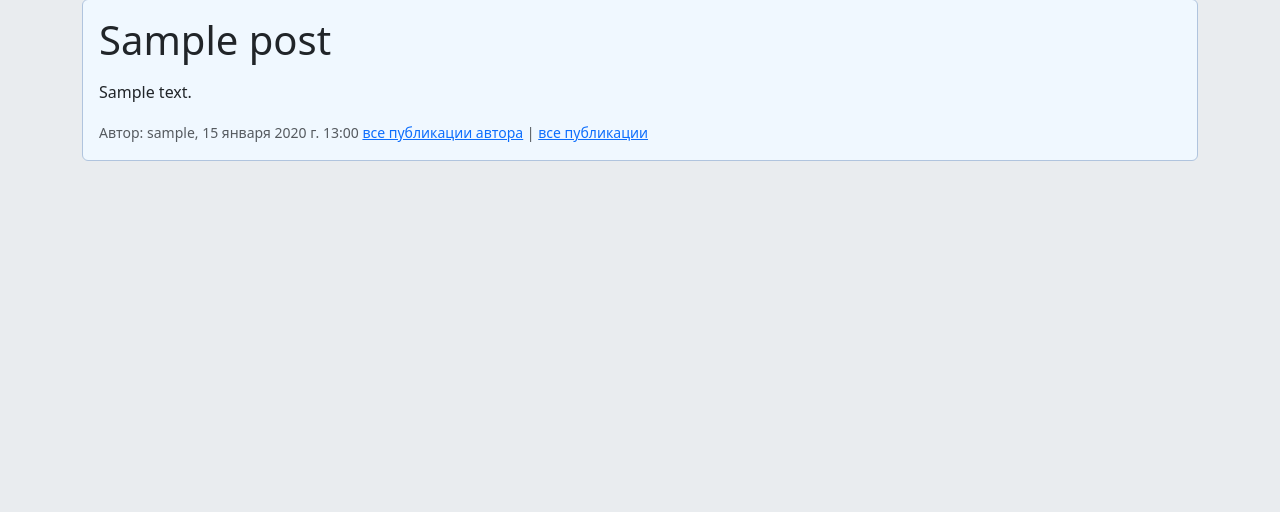
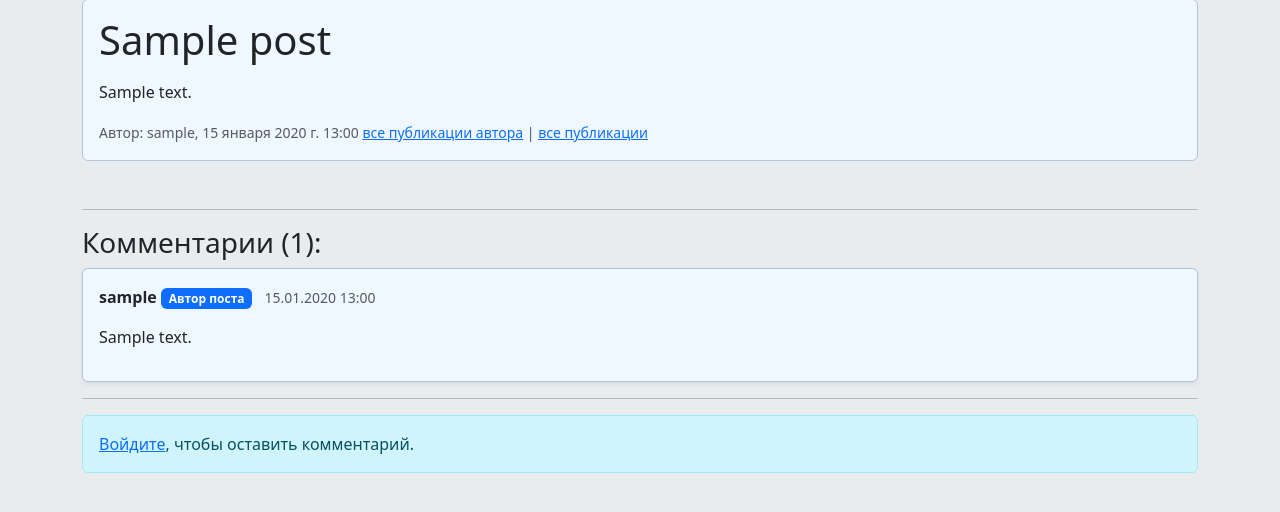
Before and after one commit to Zheka-m-p/My_Django_projects, a Django app: page /blog/post/1/ in a window 1280 px wide. Shown: the part 167-679 px from the top of the page. Run offline with Django 5.2, Linux system fonts and the light colour scheme; tables that the repository leaves empty hold one stand-in row (values such as "Sample post").

Commit message:
первая версия комментариев, чуть налалдить и окей , а потом лайки

```diff
--- /dev/null
+++ b/Second_project/blog/forms.py
@@ -0,0 +1,15 @@
+from django import forms
+from .models import Comment
+
+class CommentForm(forms.ModelForm):
+    class Meta:
+        model = Comment
+        fields = ('content',) # Пользователь вводит только текст
+        widgets = {
+            # Настраиваем внешний вид поля ввода
+            'content': forms.Textarea(attrs={
+                'rows': 3,
+                'placeholder': 'Напишите комментарий...',
+                'class': 'form-control'
+            }),
+        }
--- a/Second_project/blog/templates/blog/solo_post.html
+++ b/Second_project/blog/templates/blog/solo_post.html
@@ -48,5 +48,54 @@
         </div>
     </div>
 </div>
+
+<div class="container mt-5 mb-5">
+    <hr>
+    <h3>Комментарии ({{ post.comment_set.count }}):</h3>
+
+    <!-- 1. Список всех комментариев -->
+    {% for comment in post.comment_set.all %}
+        <div class="card mb-3 shadow-sm">
+            <div class="card-body">
+                <p class="mb-1">
+                    <strong>{{ comment.author.username }}</strong>
+                    {% if comment.author == post.author %}
+                        <span class="badge bg-primary">Автор поста</span>
+                    {% endif %}
+                    <small class="text-muted ms-2">{{ comment.created_at|date:"d.m.Y H:i" }}</small>
+                </p>
+                <p class="card-text">{{ comment.content|linebreaks }}</p>
+
+                <!-- Кнопка удаления (видна автору коммента или автору поста) -->
+                {% if user == comment.author or user == post.author %}
+                    <a href="{% url 'blog:delete_comment' comment.pk %}" class="btn btn-sm btn-outline-danger">Удалить</a>
+                {% endif %}
+            </div>
+        </div>
+    {% empty %}
+        <p class="text-muted">Комментариев пока нет. Будьте первым!</p>
+    {% endfor %}
+
+    <hr>
+
+    <!-- 2. Форма добавления (только для залогиненных) -->
+    {% if user.is_authenticated %}
+        <div class="card p-4">
+            <h4 class="mb-3">Оставить комментарий:</h4>
+            <!-- Данные отправляются на вьюху CommentCreateView -->
+            <form method="post" action="{% url 'blog:add_comment' post.pk %}">
+                {% csrf_token %}
+                {{ comment_form.as_p }}
+                <button type="submit" class="btn btn-success">Опубликовать</button>
+            </form>
+        </div>
+    {% else %}
+        <div class="alert alert-info">
+            <a href="{% url 'login' %}">Войдите</a>, чтобы оставить комментарий.
+        </div>
+    {% endif %}
+</div>
+
+
 </body>
 </html>
--- a/Second_project/blog/urls.py
+++ b/Second_project/blog/urls.py
@@ -13,7 +13,9 @@ urlpatterns = [
     path('post/<int:pk>/', views.PostDetailView.as_view(), name='solo_post'),
     path('update_post/<int:pk>/', views.PostUpdateView.as_view(), name='update_post'),
     path('delete_post/<int:pk>/', views.PostDeleteView.as_view(), name='delete_post'),
-
-
+    # Путь для создания (передаем id поста)
+    path('post/<int:pk>/comment/', views.CommentCreateView.as_view(), name='add_comment'),
+    # Путь для удаления (передаем id самого комментария)
+    path('comment/<int:pk>/delete/', views.CommentDeleteView.as_view(), name='delete_comment'),
 
 ]
--- a/Second_project/blog/views.py
+++ b/Second_project/blog/views.py
@@ -1,6 +1,7 @@
-from django.shortcuts import render
+from django.shortcuts import render, get_object_or_404
 from django.views.generic import ListView, DetailView, UpdateView, DeleteView, CreateView
-from . models import Post
+from . models import Post, Comment
+from . forms import CommentForm
 from django.urls import reverse, reverse_lazy
 
 from django.contrib.auth.mixins import LoginRequiredMixin # 🔹 Импортируем миксин и ниже ошибку
@@ -36,6 +37,12 @@ class PostDetailView(DetailView):
     model = Post
     template_name = 'blog/solo_post.html'
     context_object_name = 'post'
+
+    def get_context_data(self, **kwargs):
+        context = super().get_context_data(**kwargs)
+        # Добавляем пустую форму в контекст, чтобы вывести её в шаблоне
+        context['comment_form'] = CommentForm()
+        return context
 
 
 class PostUpdateView(LoginRequiredMixin, UpdateView):
@@ -100,3 +107,37 @@ class PostCreateView(LoginRequiredMixin, CreateView):
         # Автоматически привязываем текущего юзера к посту
         form.instance.author = self.request.user
         return super().form_valid(form)
+
+
+class CommentCreateView(LoginRequiredMixin, CreateView):
+    ''' Вьюха для СОЗДАНИЯ комментария'''
+    model = Comment
+    form_class = CommentForm
+
+    def form_valid(self, form):
+        form.instance.author = self.request.user # Привязываем текущего юзера к комментарию
+        # Берем id поста из URL и привязываем коммент к этому посту
+        form.instance.post = get_object_or_404(Post, pk=self.kwargs['pk'])
+        return super().form_valid(form)
+
+    def get_success_url(self):
+        # После отправки возвращаем юзера на страницу того же поста
+        return reverse_lazy('blog:solo_post', kwargs={'pk': self.kwargs['pk']})
+
+
+class CommentDeleteView(LoginRequiredMixin, DeleteView):
+    '''Вьюха для УДАЛЕНИЯ комментария'''
+    model = Comment
+    # Можно использовать твой готовый шаблон для удаления
+    template_name = 'blog/delete_post.html'
+
+    def dispatch(self, request, *args, **kwargs):
+        comment = self.get_object()
+        # ПРОВЕРКА ПРАВ: Если ты автор коммента ИЛИ автор поста — удалять можно
+        if comment.author == request.user or comment.post.author == request.user:
+            return super().dispatch(request, *args, **kwargs)
+        raise PermissionDenied("Нельзя удалять чужие комментарии!")
+
+    def get_success_url(self):
+        # После удаления возвращаемся на страницу поста
+        return reverse_lazy('blog:solo_post', kwargs={'pk': self.object.post.pk})
```
